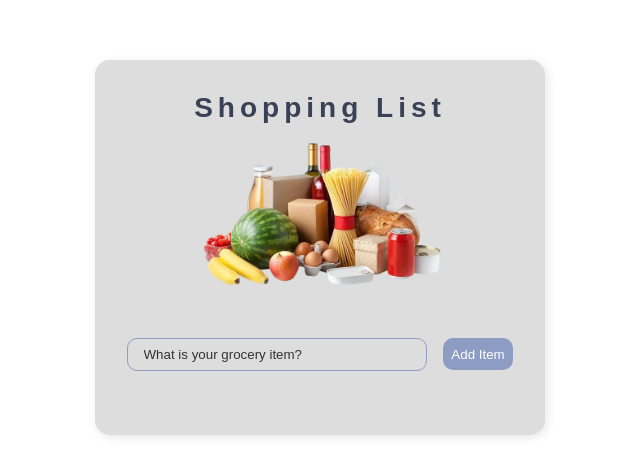
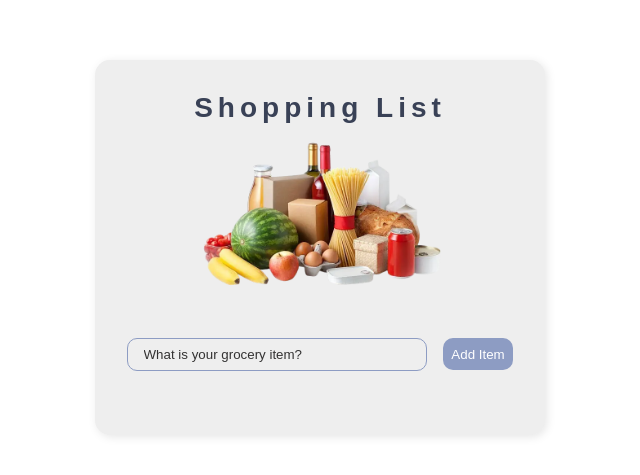
Before and after one commit to gabrielatwell1987/react_todo, a React (Vite) app: page / in a window 1280 px wide. Shown: the part 153-628 px from the top of the page, without its empty margins (320-960 px from the left). Built offline with nearby package versions, Linux system fonts and the light colour scheme; a web font is replaced by a local one.

Commit message:
changed the bg color of TodoWrapper

```diff
--- a/src/index.css
+++ b/src/index.css
@@ -36,7 +36,7 @@ h1 {
 }
 
 .TodoWrapper {
-  background: #dddddd;
+  background: #eeeeee;
   box-shadow: 2px 2px 10px rgba(0, 0, 0, 0.1);
   padding: 2rem;
   border-radius: 15px;
```
